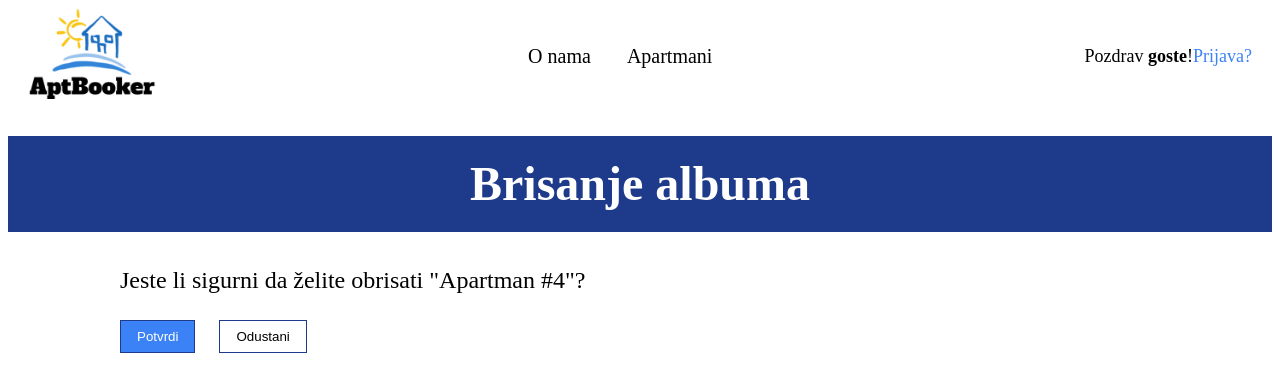
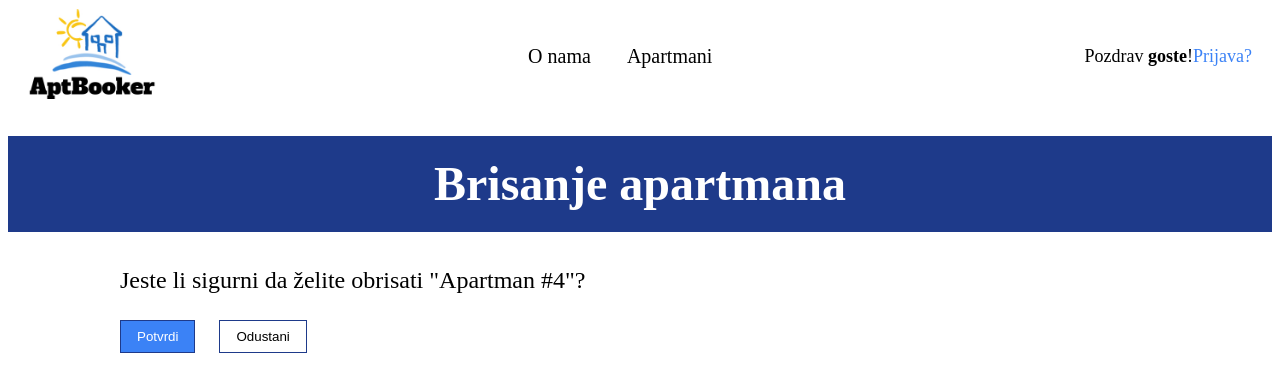
Before and after one commit to SandroKoraca/AptBooker, a Django app: page /apartmani/4/Obrisi in a window 1280 px wide. Shown: the top 392 px of the page. Run offline with Django 4.2, Linux system fonts and the light colour scheme; data comes from the database, SQL or seed files in the repository; some libraries are stand-ins or nearby versions.

Commit message:
brisanje apartmana editirano

```diff
--- a/templates/main/apartman_delete.html
+++ b/templates/main/apartman_delete.html
@@ -2,7 +2,7 @@
 {% block content %}
 {% load crispy_forms_tags %}
 <div class="bg-blue-900">
-    <h1 class="text-5xl text-white p-6 text-center"> Brisanje albuma  </h1>
+    <h1 class="text-5xl text-white p-6 text-center"> Brisanje apartmana </h1>
 </div>
 <div class="ml-6">
     <p class="text-2xl">Jeste li sigurni da želite obrisati "{{ apartman.apartman_naziv }}"?</p>
```
